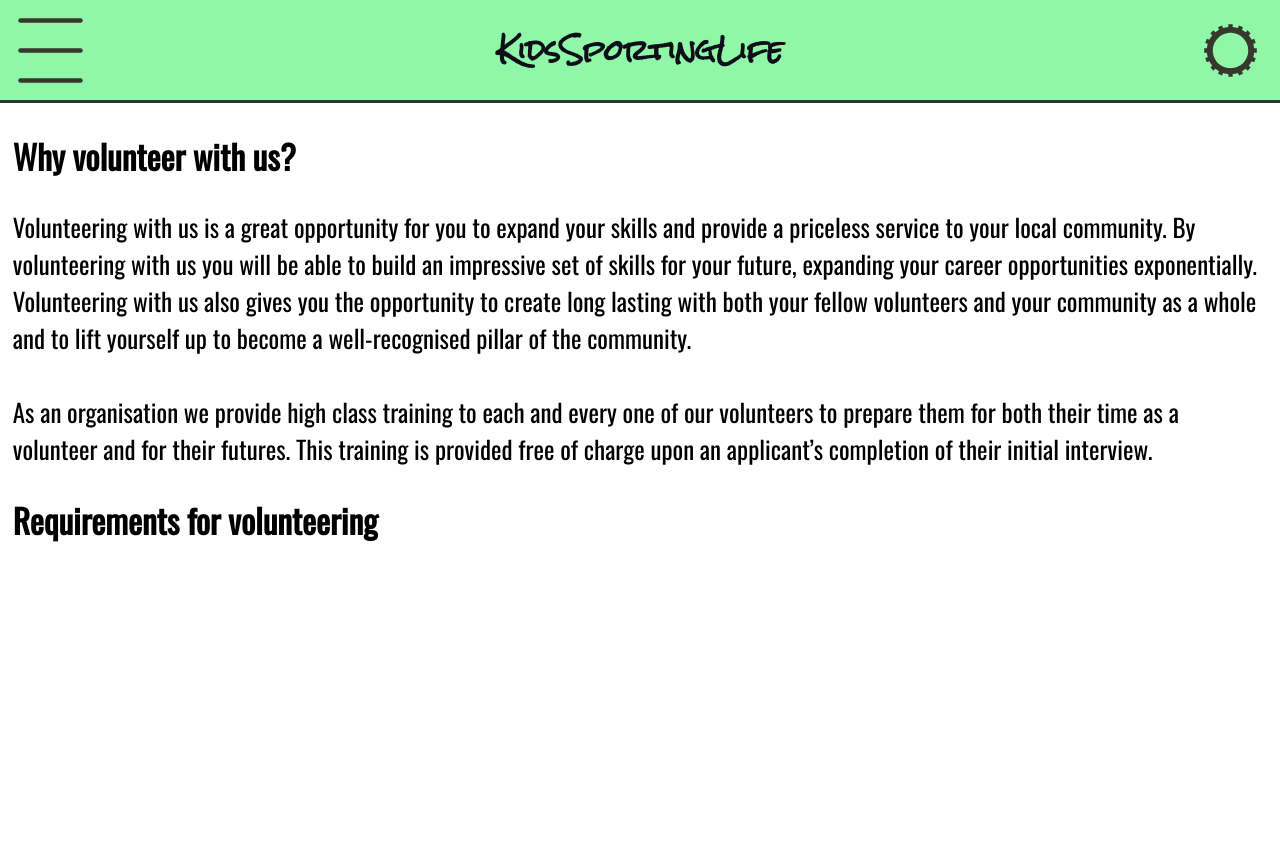
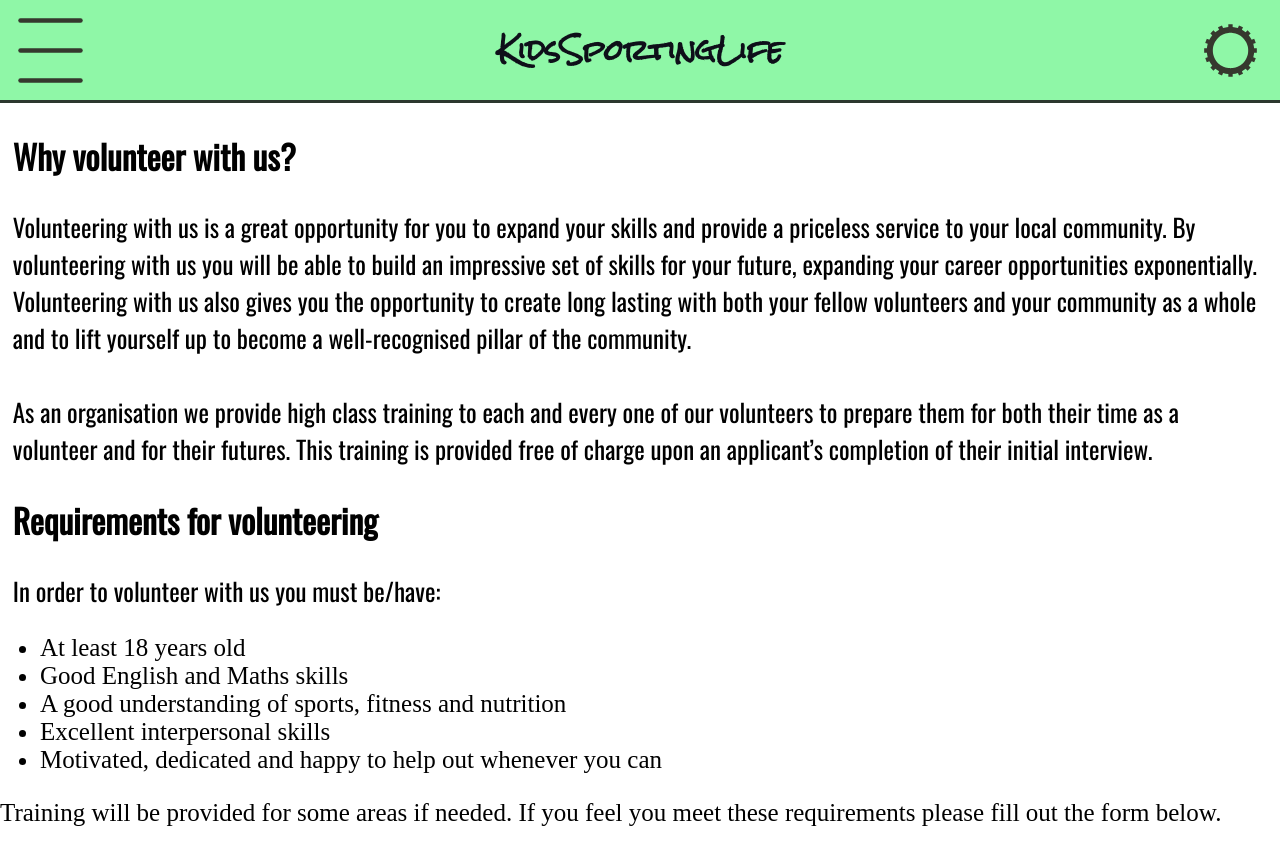
Before and after one commit to AmyHannahMorgan/unit-13-website-kidssportingfun, a Jekyll site: the page built from volunteering/index.html, in a window 1280 px wide. Shown: the top 865 px of the page. Built offline with Jekyll 4.4.1, drawn with Linux system fonts in a browser that asks for light colours.

Commit message:
added requirements section

```diff
--- a/volunteering/index.html
+++ b/volunteering/index.html
@@ -11,4 +11,16 @@ As an organisation we provide high class training to each and every one of our v
 
 <h2>Requirements for volunteering</h2>
 
-<p></p>
+<p>In order to volunteer with us you must be/have:
+  <ul>
+    <li>At least 18 years old</li>
+    <li>Good English and Maths skills</li>
+    <li>A good understanding of sports, fitness and nutrition</li>
+    <li>Excellent interpersonal skills</li>
+    <li>Motivated, dedicated and happy to help out whenever you can</li>
+  </ul>
+
+Training will be provided for some areas if needed. If you feel you meet these requirements please fill out the form below.
+</p>
+
+<!-- TODO: insert form here -->
```
